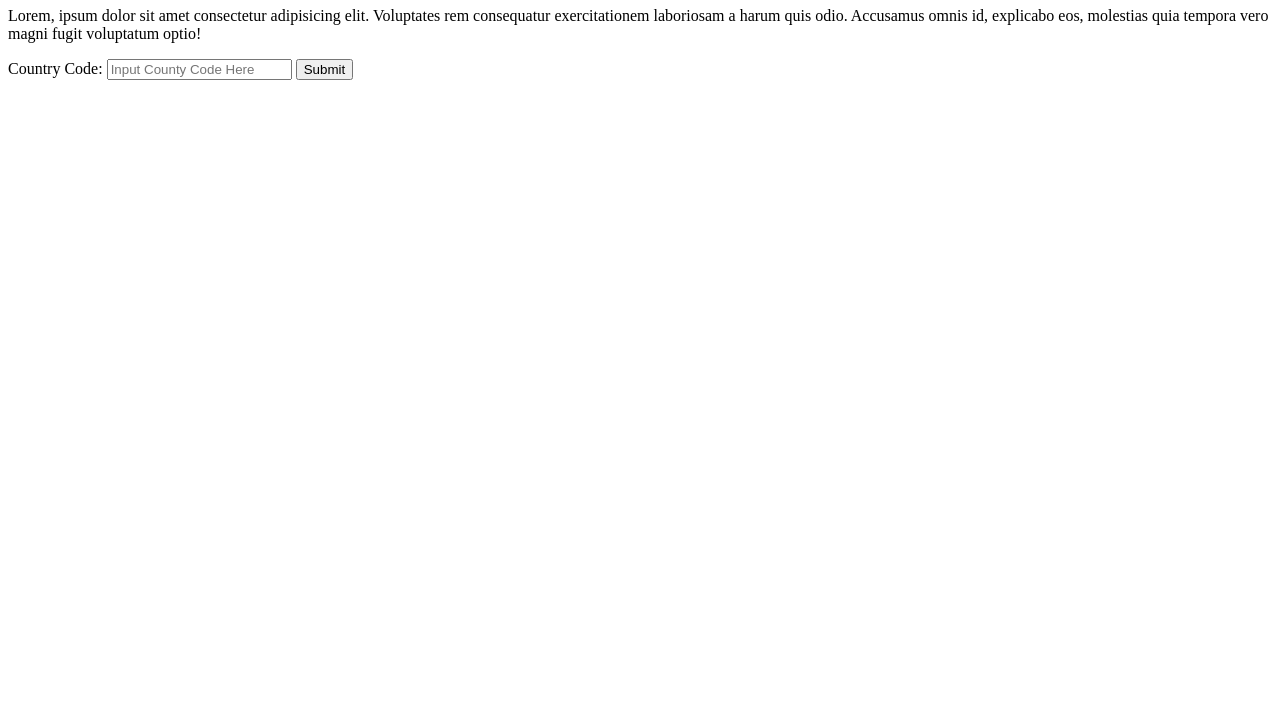
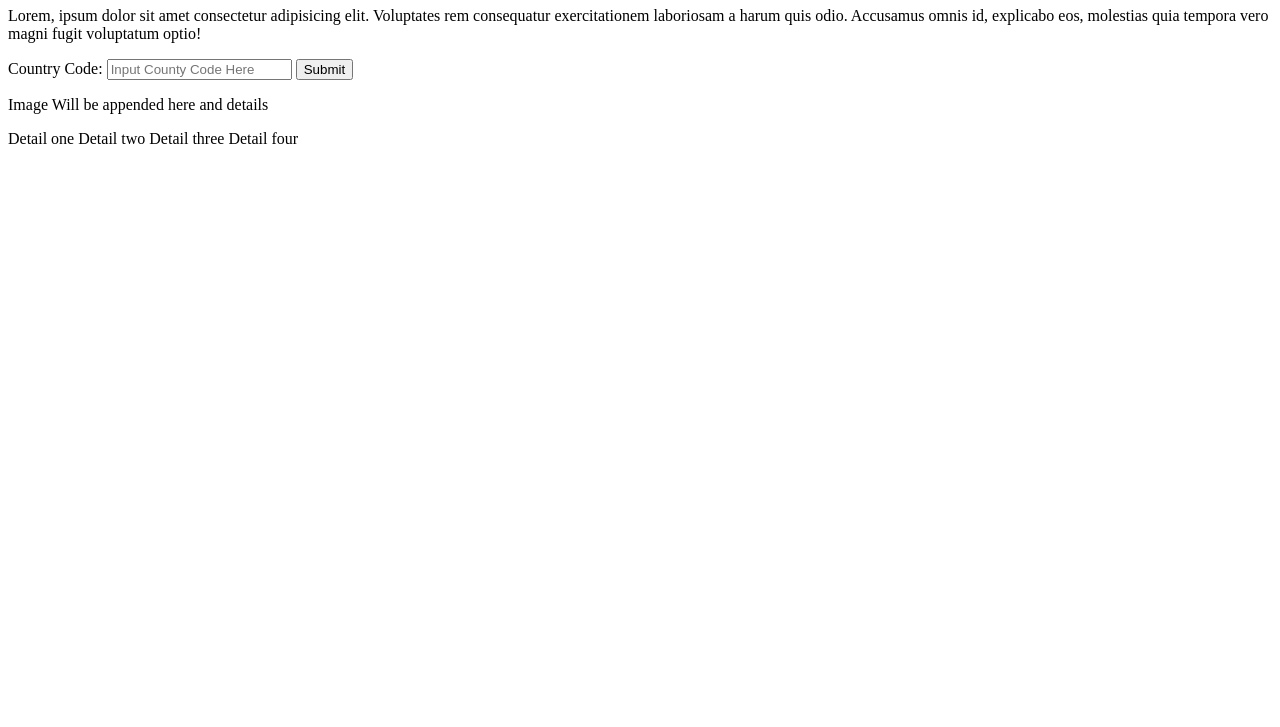
Before and after one commit to crucialniccur/A-Tourists-Guide, a plain HTML site: page index.html in a window 1280 px wide. Shown: the part 73-800 px from the top of the page. Drawn offline with Linux system fonts and the light colour scheme.

Commit message:
add placeholder content to hold images and details

```diff
--- a/index.html
+++ b/index.html
@@ -30,6 +30,15 @@
         <input type="submit" value="Submit" />
       </form>
     </main>
+    <section>
+      <div>
+        <p>Image Will be appended here and details</p>
+        <span>Detail one</span>
+        <span>Detail two</span>
+        <span>Detail three</span>
+        <span>Detail four</span>
+      </div>
+    </section>
     <script src="index.js"></script>
   </body>
 </html>
```
